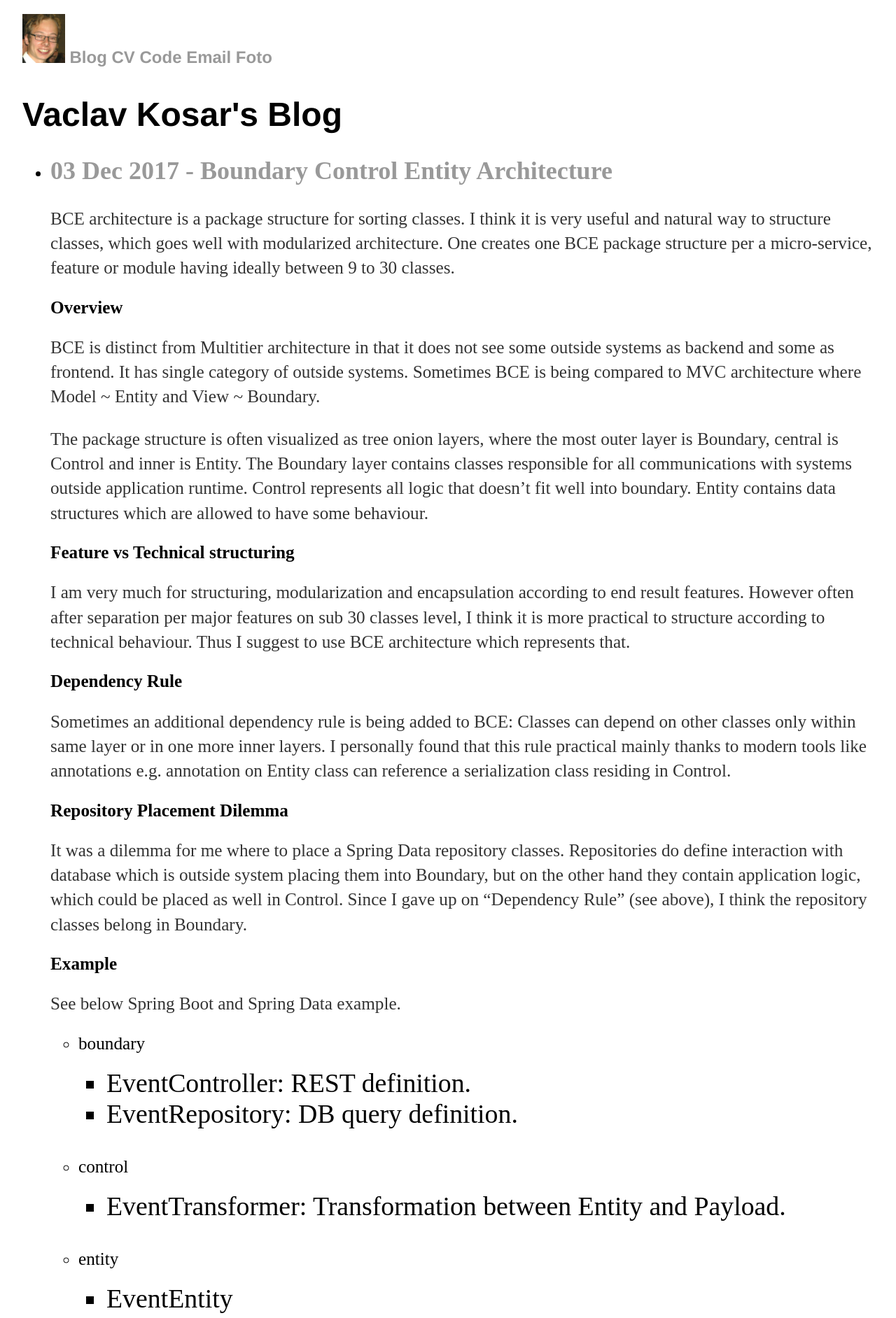
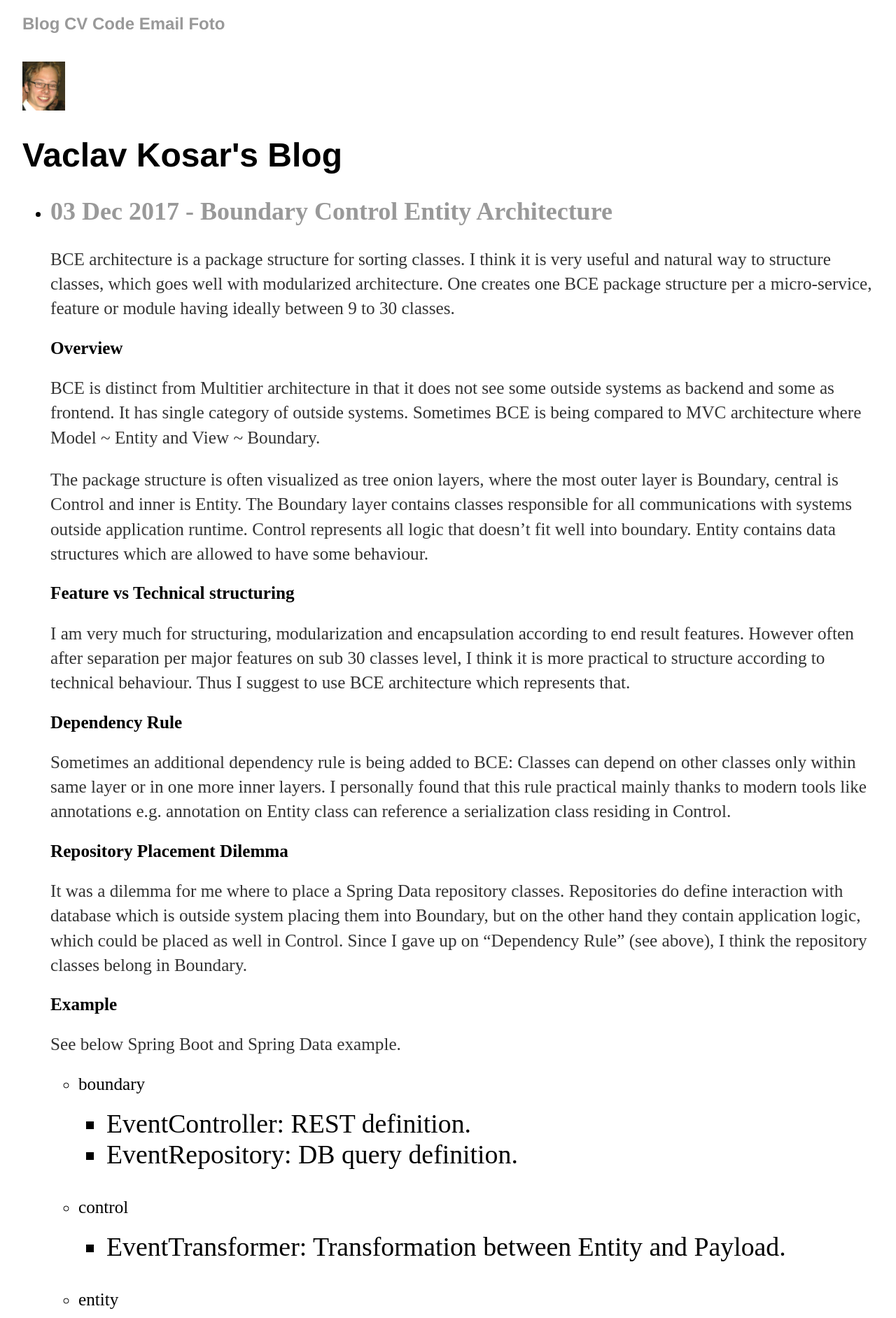
Before and after one commit to vackosar/vackosar.github.io, a Jekyll site: the page built from index.md, in a window 1280 px wide. Shown: the top 1884 px of the page at 70% size. Built offline with Jekyll 4.4.1, drawn with Linux system fonts in a browser that asks for light colours.

Commit message:
Add photo

```diff
--- a/_layouts/default.html
+++ b/_layouts/default.html
@@ -8,7 +8,6 @@
 <body>
 <nav>
     <ul>
-        <li><img src="/foto1_large.png" width="5%"></li>
         <li><a href="/">Blog</a></li>
         <li><a href="https://cz.linkedin.com/in/vaclav-kosar-47755863">CV</a></li>
         <li><a href="https://github.com/vackosar">Code</a></li>
@@ -16,6 +15,7 @@
         <li><a href="https://www.facebook.com/media/set/?set=a.634961423347049.1073741827.100004995919188&type=3">Foto</a></li>
     </ul>
 </nav>
+<img src="/foto1_large.png" width="5%">
 <div class="container">
 
     {{ content }}
```
